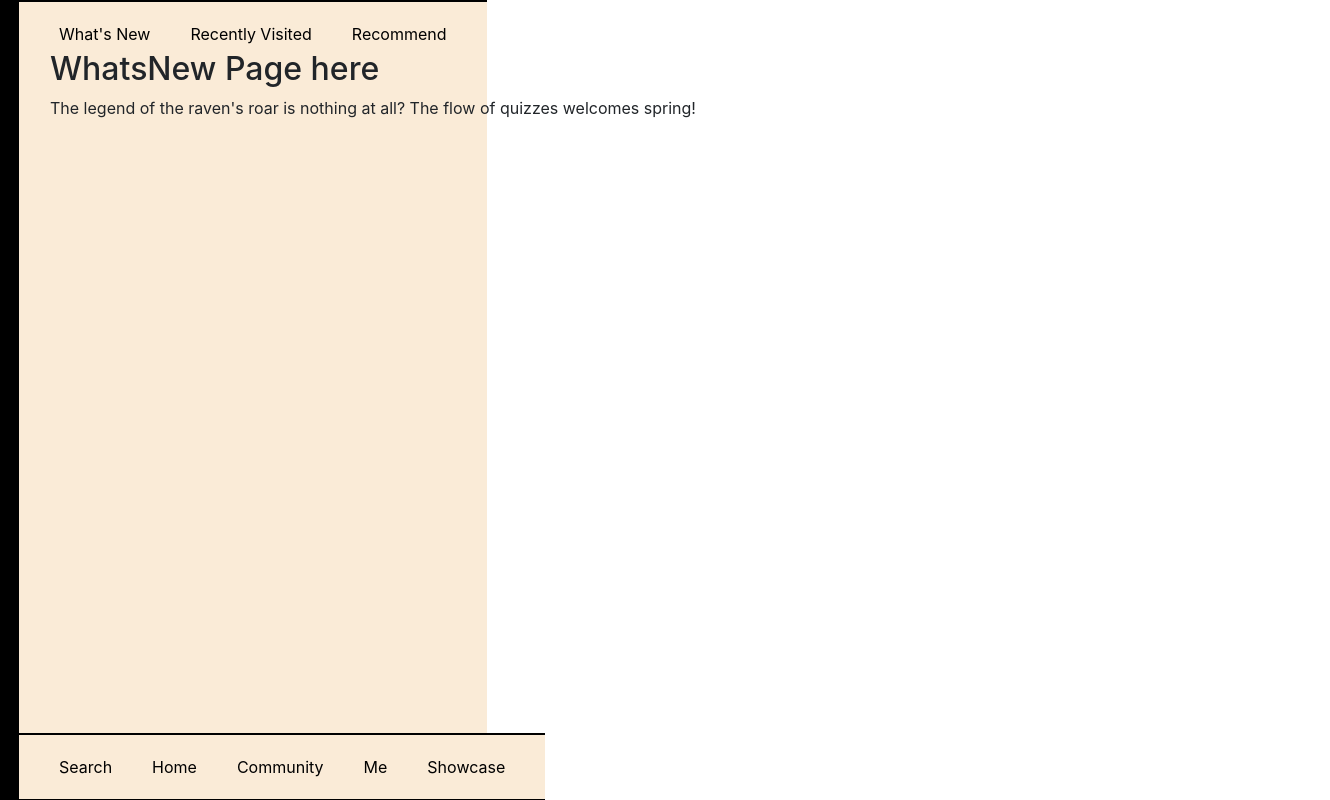
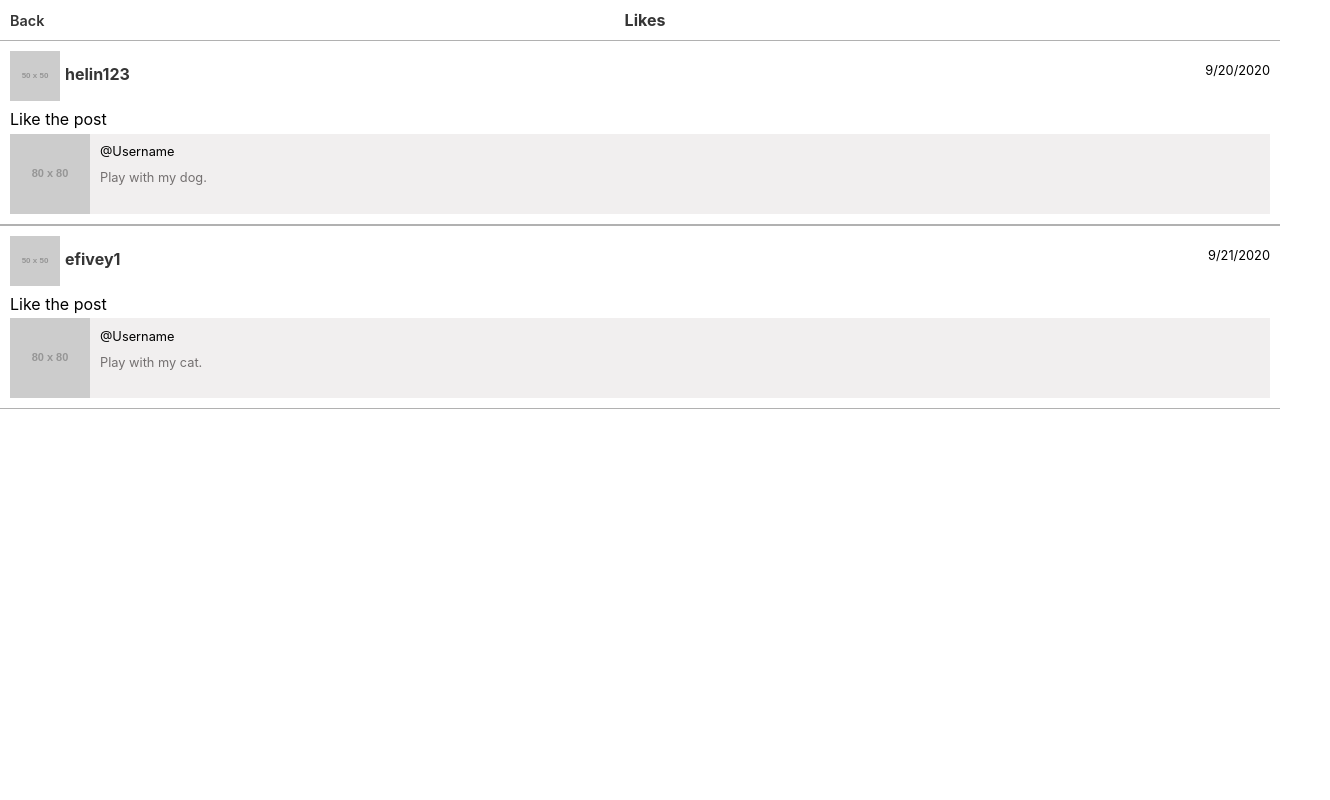
Before and after one commit to agile-dev-assignments/project-setup-team-ikedacho-visionary, a React (Create React App) app in the folder front-end/: page /likes in a window 1280 px wide. Shown: the whole page, 1330 px wide, since content can reach past the window. Built offline with nearby package versions, Linux system fonts and the light colour scheme; no server answers.

Commit message:
Add: added Liked_List page and Liked component.

```diff
--- a/front-end/src/App.js
+++ b/front-end/src/App.js
@@ -9,7 +9,7 @@ import Me from './me/Me';
 import Search from './search/Search'
 import Showcase from './auxiliary/Showcase'
 import Commented_List from './auxiliary/Commented_List'
-
+import Liked_List from './community/Liked_List'
 
 function App() {
   return (
@@ -42,6 +42,9 @@ function App() {
             <Route path = "/comments">
               <Commented_List />
             </Route>
+            <Route path = "/likes">
+              <Liked_List />
+            </Route>
 
 
 
--- /dev/null
+++ b/front-end/src/auxiliary/Liked.css
@@ -0,0 +1,59 @@
+* {
+    margin: 0;
+    padding: 0;
+}
+.liked{
+    border: 0px solid #e0dfdf;
+    padding:10px;
+    border-top: solid #B1B1B1 1px;
+    border-bottom:solid #B1B1B1 1px;
+}
+
+.inline-block {
+    display: inline-block;
+}
+
+#commented_date {
+    position: absolute;
+    right: 10px;
+    padding-top:10px ;
+    font-size: 0.8em;
+}
+
+h1{
+    position: relative;
+    left: 5px;
+    line-height: 1.5em;
+}
+
+#post{
+    line-height: 1em;
+    height:80px;
+    background-color:#f1efef ;
+    line-height: 1em;
+    font-size: 0.8em;
+    margin:0px;
+}
+
+#post_image{
+    float: left;
+}
+
+#username{
+    font-size:1em;
+    padding-left:10px;
+}
+
+#post_text{
+    padding-left:10px;
+    padding-right:10px;
+    overflow: hidden;
+    height:36.4px;
+    color:#747070;
+}
+
+#like{
+    padding-top:10px;
+    line-height: 1.1em;
+    margin-bottom:5px;
+}
--- /dev/null
+++ b/front-end/src/auxiliary/Liked.js
@@ -0,0 +1,46 @@
+import React from 'react'
+import { Link } from 'react-router-dom'
+import './Liked.css'
+
+const Liked = (props) => {
+  // console.log(props);
+
+  // inject a random placeholder image from the Lorem Picsum API
+  // the mockaroo API we're using doesn't include this
+  // ultimately, this data would come from the API
+
+  return (
+    <article className="liked">
+        <Link to={`/profile/${props.details.liked_by}`}>
+            <div>
+                <img class='inline-block' src={props.details.liked_by_profile_image} />
+                <h1 class='inline-block' >{props.details.liked_by_username}</h1>
+                <span id="commented_date">{props.details.liked_date}</span>
+            </div>
+
+        <p id='like'>Like the post</p>
+
+        </Link>
+
+        <Link to={`/post_content/${props.details.post_text}`}>
+
+
+                <p id='post' >
+
+                <img id="post_image" src={props.details.post_image} />
+                <br></br>
+                <span id='username'>@Username</span>
+                <br></br>
+                <br></br>
+                <div id='post_text'>{props.details.post_text}</div>
+                </p>
+
+
+        </Link>
+
+    </article>
+  )
+}
+
+// make this function available to be imported into another module
+export default Liked
--- /dev/null
+++ b/front-end/src/community/Liked_List.css
@@ -0,0 +1,25 @@
+h1{
+    font-family:-apple-system, BlinkMacSystemFont, 'Segoe UI', Roboto, Oxygen, Ubuntu, Cantarell, 'Open Sans', 'Helvetica Neue', sans-serif ;
+    color:#353535;
+    font-weight: bold;
+    font-size: 1em;
+    text-align:center;
+    padding-top:8px;
+}
+a{
+    color:black;
+    text-decoration: none;
+}
+*{
+    margin: 0;
+    padding: 0;
+    font-family:-apple-system, BlinkMacSystemFont, 'Segoe UI', Roboto, Oxygen, Ubuntu, Cantarell, 'Open Sans', 'Helvetica Neue', sans-serif;
+}
+#back{
+    position: absolute;
+    left: 10px;
+    top: 2px;
+    z-index: 1;
+    font-weight:600;
+    font-size: 0.9em;
+}
--- /dev/null
+++ b/front-end/src/community/Liked_List.js
@@ -0,0 +1,72 @@
+import React, { useState, useEffect } from 'react'
+import axios from 'axios'
+import { Link } from 'react-router-dom'
+// import logo from './logo.svg';
+import './Liked_List.css'
+import Liked from '../auxiliary/Liked'
+
+const Liked_List = (props) => {
+  // start a state varaible with a blank array
+  const [data, setData] = useState([])
+
+  // the following side-effect will be called once upon initial render
+  useEffect(() => {
+    // fetch some mock data about animals for sale
+    console.log('fetching liked_history')
+
+    axios('https://my.api.mockaroo.com/liked_history.json?key=a2ecc780')
+      .then((response) => {
+        // extract the data from the server response
+        setData(response.data)
+      })
+      .catch((err) => {
+        // Mockaroo, which we're using for our Mock API, only allows 200 requests per day on the free plan
+        console.log(`Sorry, buster.  No more requests allowed today!`)
+        console.error(err) // the server returned an error... probably too many requests... until we pay!
+
+        // make some backup fake data of commented_history
+        const backupData = [
+          {
+            post_text: "Play with my dog.",
+            post_image: "http://dummyimage.com/80x80.jpg/dddddd/000000",
+            post_date: "9/10/2020",
+            liked_by_username: "helin123",
+            liked_by_profile_image: "http://dummyimage.com/50x50.jpg/cc0000/ffffff",
+            liked_date: "9/20/2020",
+
+          },
+          {
+            post_text: "Play with my cat.",
+            post_image: "http://dummyimage.com/80x80.png/dddddd/000000",
+            post_date: "9/13/2020",
+            liked_by_username: "efivey1",
+            liked_by_profile_image: "http://dummyimage.com/50x50.png/ff4444/ffffff",
+            liked_date: "9/21/2020",
+
+          },
+        ]
+
+        setData(backupData)
+      })
+  }, []) // only run it once!
+
+  return (
+    <div className="Liked_List">
+        <Link to={'/community'}>
+
+            <h1 id="back" >Back</h1>
+        </Link>
+
+        <h1>Likes</h1>
+
+      <section className="liked_list">
+        {data.map((item) => (
+          <Liked details={item} />
+        ))}
+
+      </section>
+    </div>
+  )
+}
+
+export default Liked_List
```
